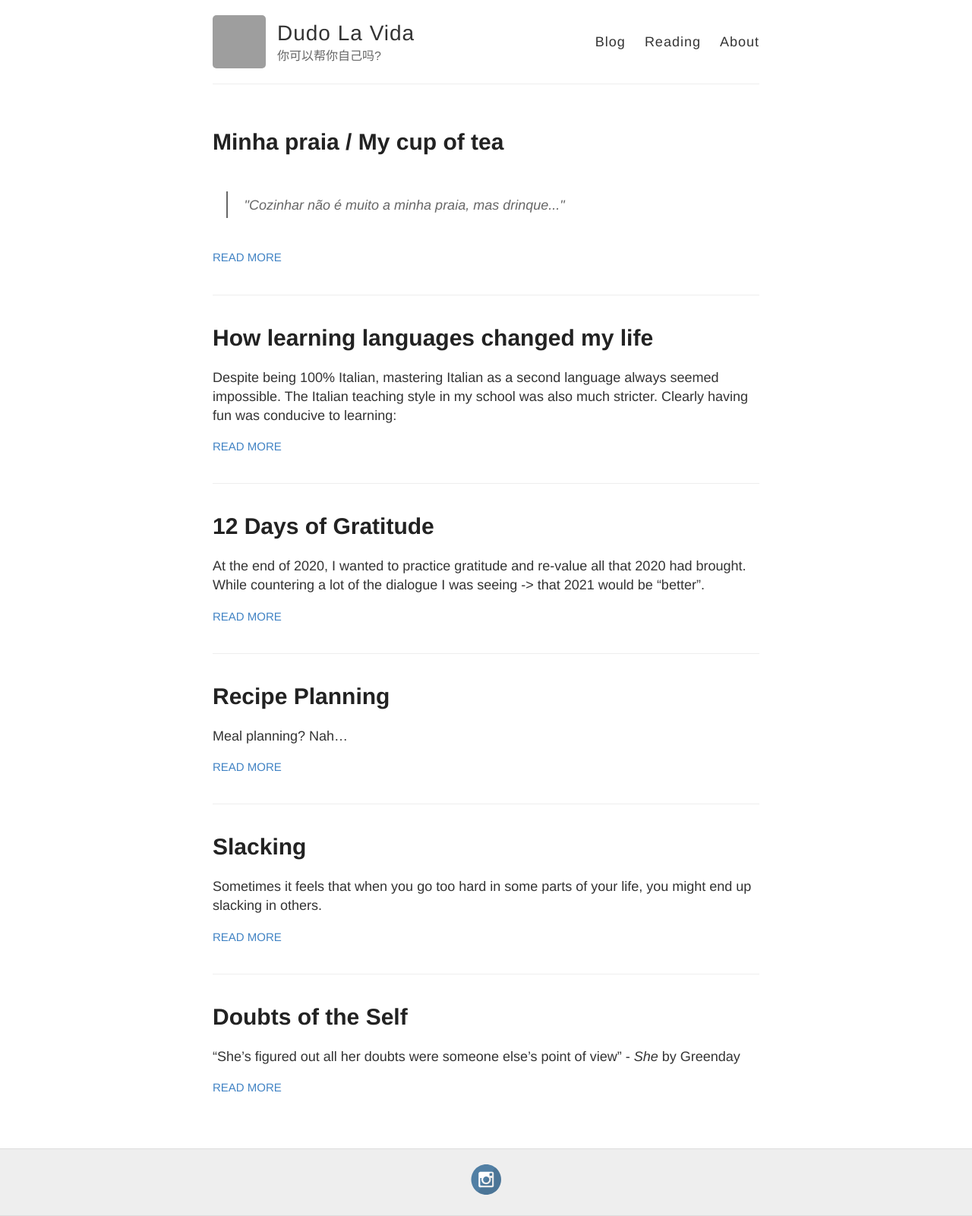
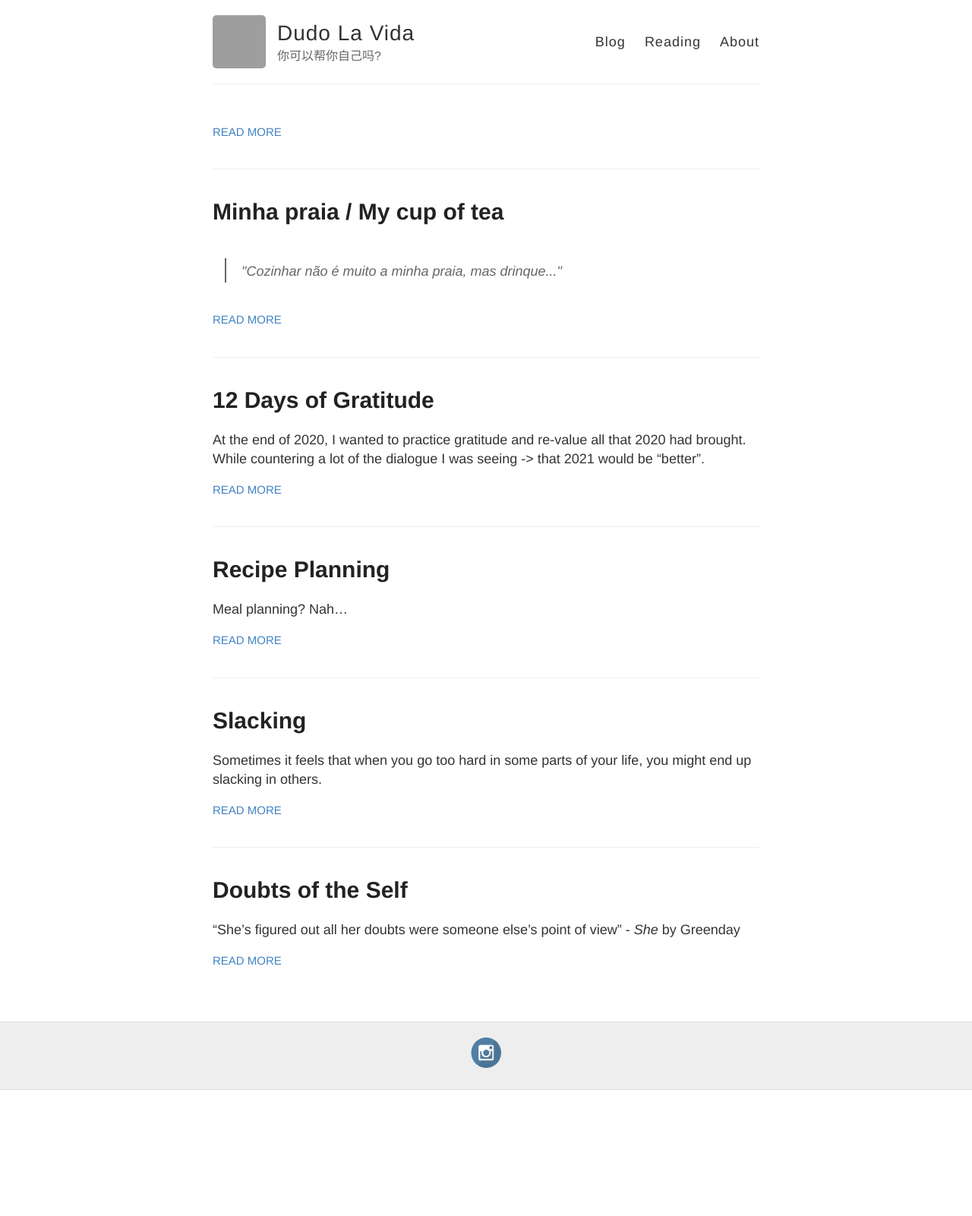
Before and after one commit to dudolavida/dudolavida.github.io, a Jekyll site: the page built from index.html, in a window 1280 px wide. Shown: the whole page at 76% size. Built offline with Jekyll 4.4.1, drawn with Linux system fonts in a browser that asks for light colours; after the commit the page ends 1435 px from its top, so only the background shows below that; grey boxes are pictures that could not be loaded.

Commit message:
update quote size

```diff
--- a/_layouts/page.html
+++ b/_layouts/page.html
@@ -7,10 +7,11 @@
   <h1>{{ page.title }}</h1>
 
   <div class="entry">
-    {{ content }}
+    <!--- {{ content }}
     {% if page.title == "Reading" %}
-    Hi! This is a test!
+    Add link to recently read books
     {% endif %}
+    --->
   </div>
 </article>
 <!-- HTML -->
--- a/_posts/2021-02-08-how-learning-languages-changed-my-life.md
+++ b/_posts/2021-02-08-learning-languages:-A-short-story.md
@@ -1,6 +1,6 @@
 ---
 layout: post
-title: How learning languages changed my life
+title: Learning languages: A short story
 category: Languages
 ---
 
--- a/style.scss
+++ b/style.scss
@@ -258,7 +258,7 @@
     border-left: 2px solid $gray;
     padding: 0.1em 1em;
     color: $gray;
-    font-size: 22px;
+    font-size: 20px;
     font-style: italic;
   }
 
```
